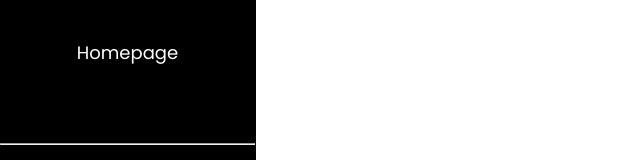
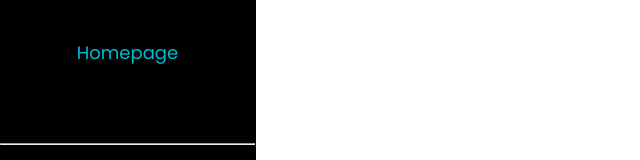
Before and after one commit to Thorn5/react-xover2-project, a React (Create React App) app: page / in a window 1280 px wide. Shown: the top 160 px of the page, without its empty margins (0-640 px from the left). Built offline with nearby package versions, Linux system fonts and the light colour scheme.

Commit message:
Update 6 files

```diff
--- a/src/components/Sidebar.js
+++ b/src/components/Sidebar.js
@@ -4,26 +4,30 @@ import { NavLink, Outlet } from "react-router-dom";
 function Sidebar() {
   return (
     <aside className="sidebarNav">
-      <NavLink className="navlinks homepage" to="/">
+      <NavLink
+        className="navlinks homepage"
+        to=""
+        style={({ isActive }) => ({ color: isActive ? "#00bcd4" : null })}
+      >
         Homepage
       </NavLink>
       <hr />
-      <NavLink className="navlinks" to="/restaurant-one">
+      <NavLink className="navlinks" to="">
         Restaurant one
       </NavLink>
-      <NavLink className="navlinks" to="/restaurant-two">
+      <NavLink className="navlinks" to="">
         Restaurant two
       </NavLink>
-      <NavLink className="navlinks" to="/restaurant-three">
+      <NavLink className="navlinks" to="">
         Restaurant three
       </NavLink>
-      <NavLink className="navlinks" to="/restaurant-four">
+      <NavLink className="navlinks" to="">
         Restaurant four
       </NavLink>
-      <NavLink className="navlinks" to="/restaurant-five">
+      <NavLink className="navlinks" to="">
         Restaurant five
       </NavLink>
-      <NavLink className="navlinks" to="/restaurant-six">
+      <NavLink className="navlinks" to="">
         Restaurant six
       </NavLink>
       <Outlet />
--- a/src/components/TabComponent.js
+++ b/src/components/TabComponent.js
@@ -3,8 +3,6 @@ import Tabs from "@mui/material/Tabs";
 import Tab from "@mui/material/Tab";
 import Typography from "@mui/material/Typography";
 import Box from "@mui/material/Box";
-
-// import RestaurantMock from "./RestaurantMock";
 
 interface TabPanelProps {
   children?: React.ReactNode;
@@ -62,7 +60,6 @@ export default function BasicTabs() {
       </Box>
       <TabPanel value={value} index={0}>
         Item One
-        {/* <RestaurantMock /> */}
       </TabPanel>
       <TabPanel value={value} index={1}>
         Item Two
```
Also changed, not shown: src/components/TabComponents/Details.js (added), src/components/TabComponents/Location.js (added), src/components/TabComponents/Menu.js (added), src/components/TabComponents/Pictures.js (added).
